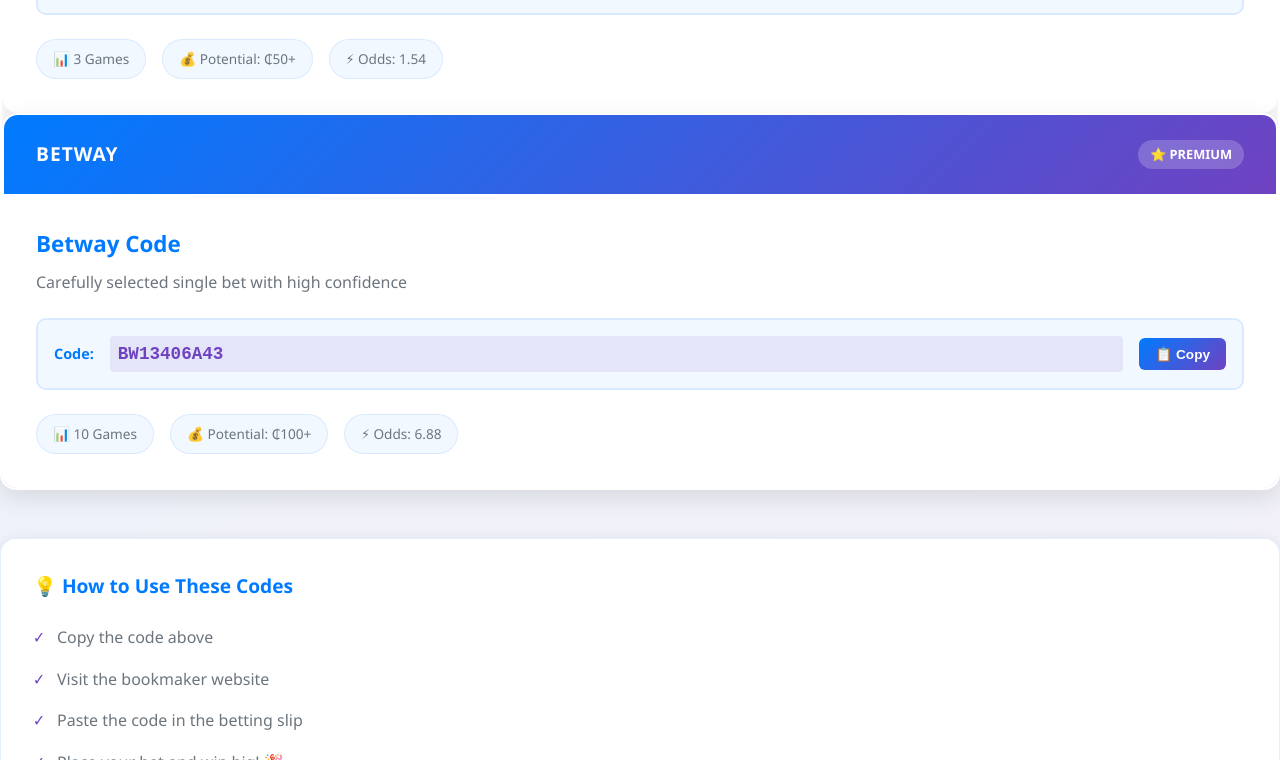
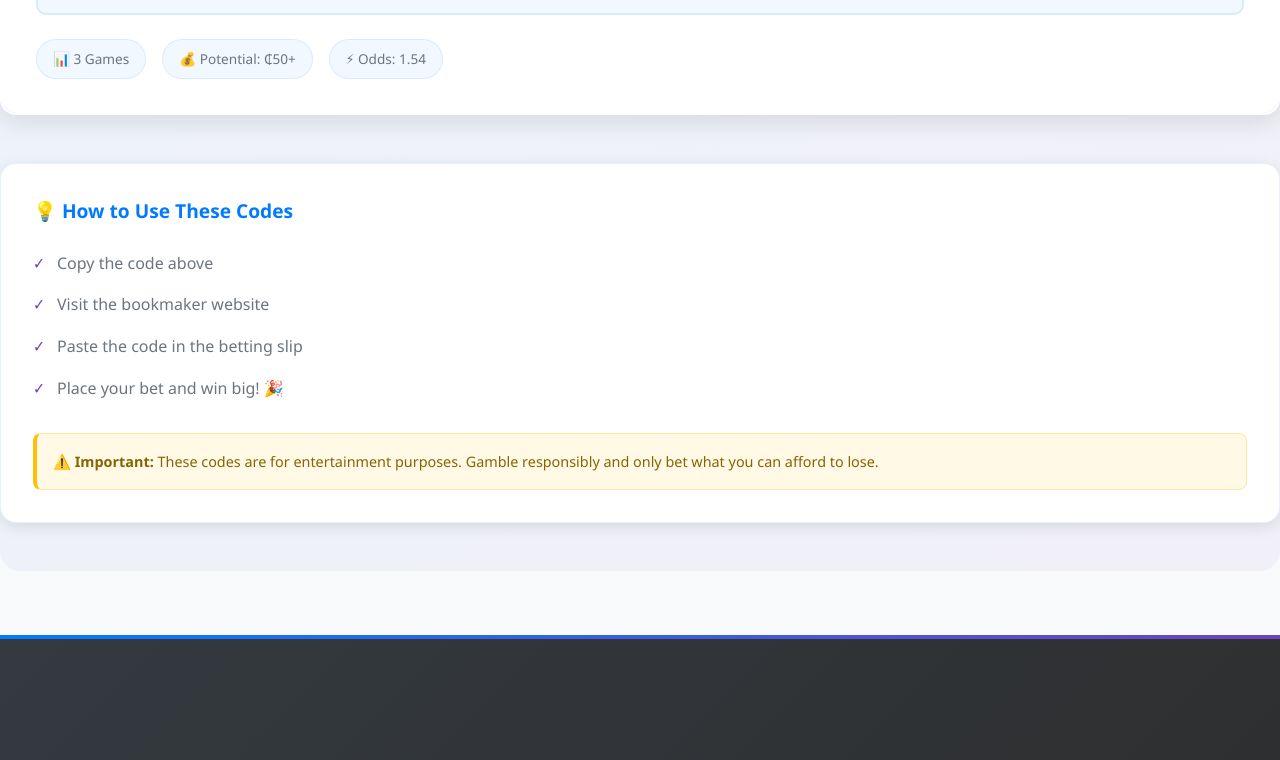
Before and after one commit to dromorongit/DhronePredictions, a plain HTML site: page index.html in a window 1280 px wide. Shown: the part 5304-6064 px from the top of the page. Drawn offline with Linux system fonts and the light colour scheme.

Commit message:
Update index.html

```diff
--- a/index.html
+++ b/index.html
@@ -416,30 +416,6 @@
                         </div>
                     </div>
 
-                    <!-- Betway Code -->
-                    <div class="betting-code-card">
-                        <div class="bookmaker-header">
-                            <div class="bookmaker-logo">
-                                <span class="logo-text">BETWAY</span>
-                            </div>
-                            <div class="bookmaker-badge">⭐ PREMIUM</div>
-                        </div>
-                        <div class="code-content">
-                            <h3>Betway Code</h3>
-                            <p class="code-description">Carefully selected single bet with high confidence</p>
-                            <div class="code-display">
-                                <span class="code-label">Code:</span>
-                                <span class="code-value" id="betway-code">BW13406A43</span>
-                                <button class="copy-btn" onclick="copyCode('betway-code')">📋 Copy</button>
-                            </div>
-                            <div class="code-details">
-                                <span class="detail-item">📊 10 Games</span>
-                                <span class="detail-item">💰 Potential: ₵100+</span>
-                                <span class="detail-item">⚡ Odds: 6.88</span>
-                            </div>
-                        </div>
-                    </div>
-
                 </div>
             </div>
 
```
